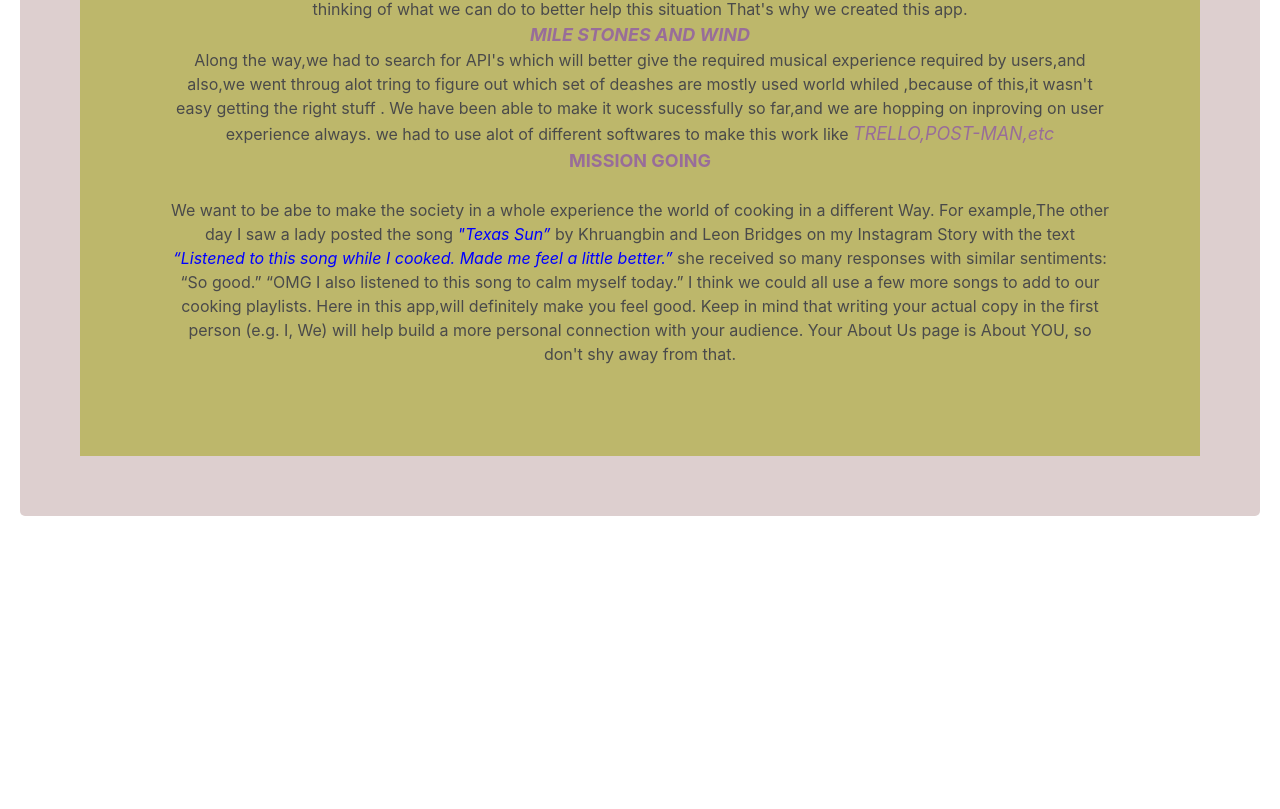
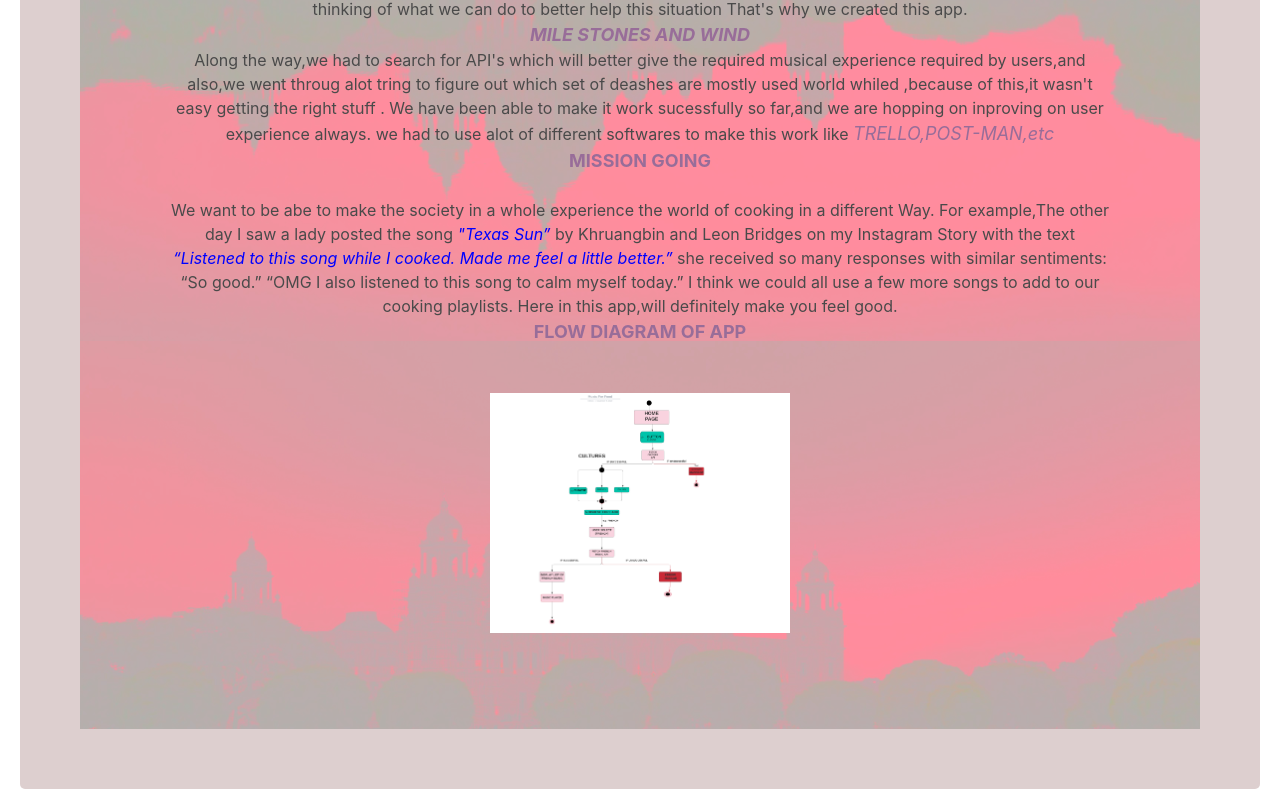
Before and after one commit to ktywelch/MusicForFood, a plain HTML site: page assets/html/about.html in a window 1280 px wide. Shown: the part 741-1550 px from the top of the page. Before the commit the page ends 1277 px from the top, so only its background shows below. Drawn offline with nearby package versions, Linux system fonts and the light colour scheme.

Commit message:
adding the background

```diff
--- a/assets/css/style-page1.css
+++ b/assets/css/style-page1.css
@@ -34,6 +34,10 @@ body {
     background-color: darkkhaki;
     padding: 90px;
     margin: 60px;
+    background-image: url(../images/indian/martin-jernberg-nE2gf1scItI-unsplash.jpg);
+    background-attachment: fixed;
+    background-size: cover;
+    background-blend-mode: color;
 
 }
 
--- a/assets/html/about.html
+++ b/assets/html/about.html
@@ -69,8 +69,9 @@
                 We want to be abe to make the society in a whole experience the world of cooking in a different Way.
                 For example,The other day I saw a lady posted the song <i style="color: blue;">"Texas Sun” </i>by Khruangbin and Leon Bridges on my Instagram Story with the text<i style="color: blue;"> “Listened to this song while I cooked. Made me feel a little better.”</i> she received so many responses with similar sentiments: “So good.” “OMG I also listened to this song to calm myself today.” I think we could all use a few more songs to add to our cooking playlists. Here in this app,will definitely make you feel good.
 
-                Keep in mind that writing your actual copy in the first person (e.g. I, We) will help build a more personal connection with your audience. Your About Us page is About YOU, so don't shy away from that.
-             </div>
+                                             <h3  style="color: rgb(152, 109, 153);font-size: large;font-weight: bold;text-align: center;">FLOW DIAGRAM OF APP</h3><br/><br/>
+                                                    <img src="../images/flowDiagram.png" height="700px" width="300px"/>
+            </div>
 
 
 
```
